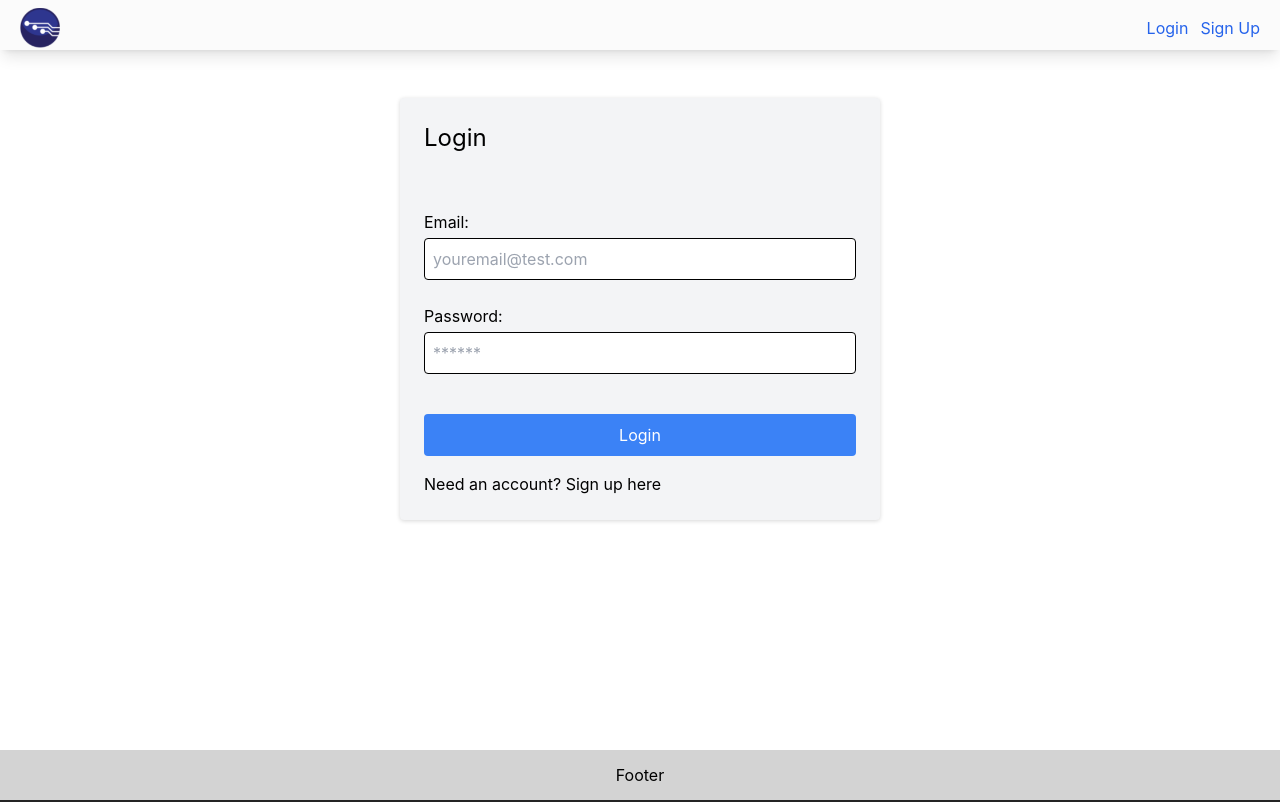
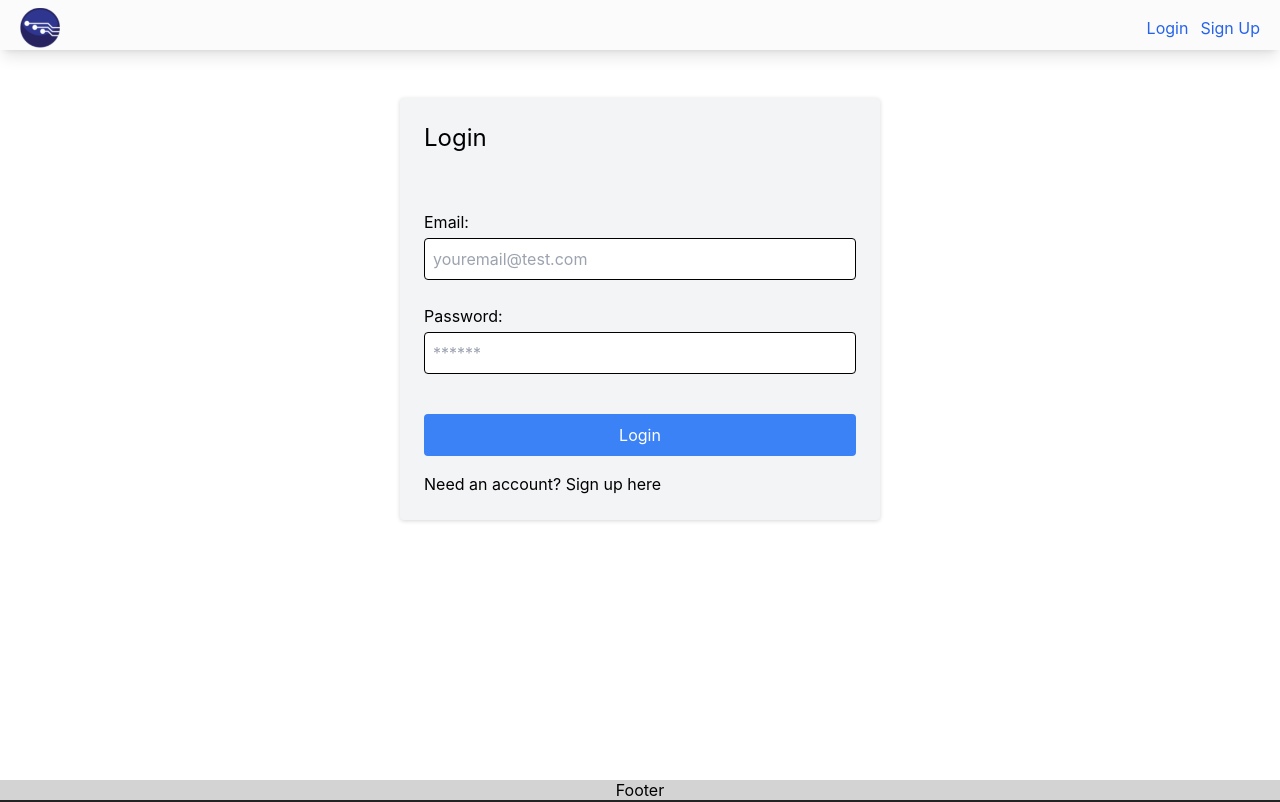
Before and after one commit to katgucilatar/world-wire-news, a React (Vite) app in the folder client/: page /login in a window 1280 px wide. Built offline with nearby package versions, Linux system fonts and the light colour scheme.

Commit message:
cleaned up UI for news

```diff
--- a/client/src/App.css
+++ b/client/src/App.css
@@ -26,11 +26,19 @@ body {
   background-color: white;
 }
 
-#root {
+#root,
+body,
+html {
   display: flex;
   flex-direction: column;
-  min-height: 100vh;
+  height: 100%;
+  margin: 0;
 }
+
+main {
+  flex-grow: 1;
+}
+
 nav {
   height: 50px;
   background-color: lightgray;
@@ -46,17 +54,13 @@ nav > button {
   text-decoration: none;
 }
 
-main {
-  flex-grow: 1;
-}
-
 footer {
-  height: 50px;
+  height: 20px;
   background-color: lightgray;
   display: flex;
   justify-content: center;
   align-items: center;
-  padding: 0.5rem;
+
   text-align: center;
 }
 
```
